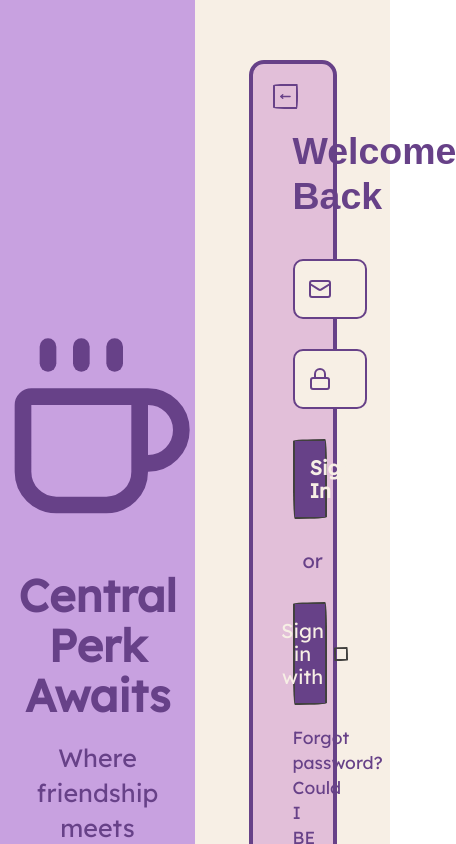
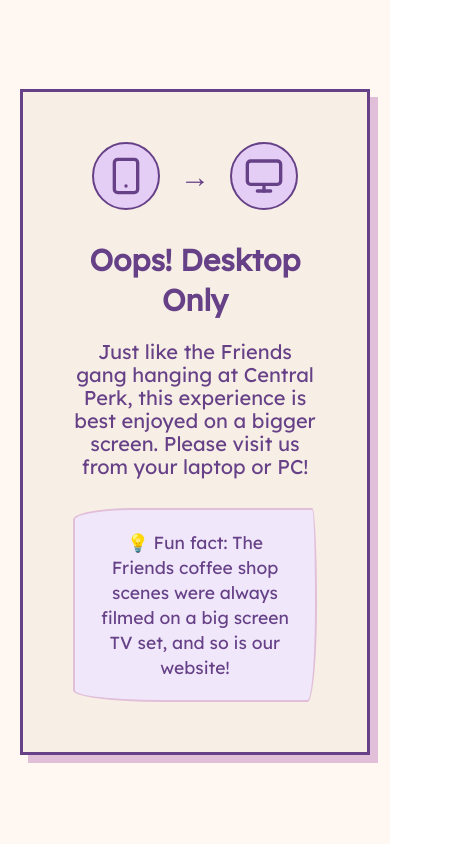
Before and after one commit to vedanshiprajapati/Friends, a Next.js app in the folder app/: page /auth/signin in a window 390 px wide. Shown: the top 844 px of the page, 456 px wide, since content can reach past the window. Built offline with nearby package versions, Linux system fonts and the light colour scheme; no server answers; a web font is replaced by a local one.

Commit message:
UI: Device check and some fix

```diff
--- /dev/null
+++ b/app/src/app/_components/DeviceCheck.tsx
@@ -0,0 +1,111 @@
+"use client";
+import React, { useEffect, useState } from "react";
+import { Monitor, Smartphone } from "lucide-react";
+
+const DeviceCheck = ({ children }: { children: React.ReactNode }) => {
+  const [isDesktop, setIsDesktop] = useState(true);
+
+  useEffect(() => {
+    const checkDevice = () => {
+      setIsDesktop(window.innerWidth >= 1200);
+    };
+
+    checkDevice();
+    window.addEventListener("resize", checkDevice);
+    return () => window.removeEventListener("resize", checkDevice);
+  }, []);
+
+  if (!isDesktop) {
+    return (
+      <div
+        className="min-h-screen flex items-center justify-center"
+        style={{ backgroundColor: "var(--color-light-cream)" }}
+      >
+        <div
+          className="paper container"
+          style={{
+            backgroundColor: "var(--color-cream)",
+            maxWidth: "500px",
+            margin: "20px",
+            border: "3px solid var(--color-deep-purple)",
+            boxShadow: "8px 8px var(--color-lavender)",
+          }}
+        >
+          <div className="flex flex-col items-center text-center space-y-6 p-6">
+            <div className="flex items-center space-x-4">
+              <div
+                style={{
+                  backgroundColor: "var(--color-purple-light-1)",
+                  padding: "12px",
+                  borderRadius: "50%",
+                  border: "2px solid var(--color-deep-purple)",
+                }}
+              >
+                <Smartphone
+                  className="w-8 h-8"
+                  style={{ color: "var(--color-deep-purple)" }}
+                />
+              </div>
+              <span
+                className="text-2xl"
+                style={{ color: "var(--color-deep-purple)" }}
+              >
+                →
+              </span>
+              <div
+                style={{
+                  backgroundColor: "var(--color-purple-light-1)",
+                  padding: "12px",
+                  borderRadius: "50%",
+                  border: "2px solid var(--color-deep-purple)",
+                }}
+              >
+                <Monitor
+                  className="w-8 h-8"
+                  style={{ color: "var(--color-deep-purple)" }}
+                />
+              </div>
+            </div>
+
+            <div>
+              <h2
+                className="text-2xl font-bold"
+                style={{
+                  color: "var(--color-deep-purple)",
+                  marginBottom: "1rem",
+                }}
+              >
+                Oops! Desktop Only
+              </h2>
+              <p style={{ color: "var(--color-deep-purple)" }}>
+                Just like the Friends gang hanging at Central Perk, this
+                experience is best enjoyed on a bigger screen. Please visit us
+                from your laptop or PC!
+              </p>
+            </div>
+
+            <div
+              className="border-2 rounded-lg p-4"
+              style={{
+                borderColor: "var(--color-lavender)",
+                backgroundColor: "var(--color-purple-light-2)",
+              }}
+            >
+              <p
+                className="text-sm"
+                style={{ color: "var(--color-deep-purple)" }}
+              >
+                💡 Fun fact: The Friends coffee shop scenes were always filmed
+                on a big screen TV set, and so is our website!
+              </p>
+            </div>
+          </div>
+        </div>
+      </div>
+    );
+  }
+
+  return <>{children}</>;
+};
+
+export default DeviceCheck;
--- a/app/src/app/layout.tsx
+++ b/app/src/app/layout.tsx
@@ -2,6 +2,8 @@
 import "./globals.css";
 import { Providers } from "./wrappers";
 import "./paper.css";
+import DeviceCheck from "@/app/_components/DeviceCheck";
+
 export const metadata: Metadata = {
   title: "Friends",
   description: "chat like you are in central perk",
@@ -15,7 +17,9 @@
   return (
     <html lang="en">
       <body>
-        <Providers>{children}</Providers>
+        <Providers>
+          <DeviceCheck>{children}</DeviceCheck>
+        </Providers>
       </body>
     </html>
   );
--- a/app/src/routes.ts
+++ b/app/src/routes.ts
@@ -1,7 +1,7 @@
 export const publicRoutes = ["/"];
 export const DEFAULT_LANDING_PAGE = "/";
 export const authRoutes = ["/auth/signin", "/auth/signup", "/auth/error"];
-
+export const protectedRoutes = ["/chat", "/settings"];
 export const apiAuthPrefix = "/api/auth";
 
 export const DEFAULT_LOGIN_REDIRECT = "/chat/home";
```
Also changed, not shown: app/src/middleware.ts (+18 -18 lines).
